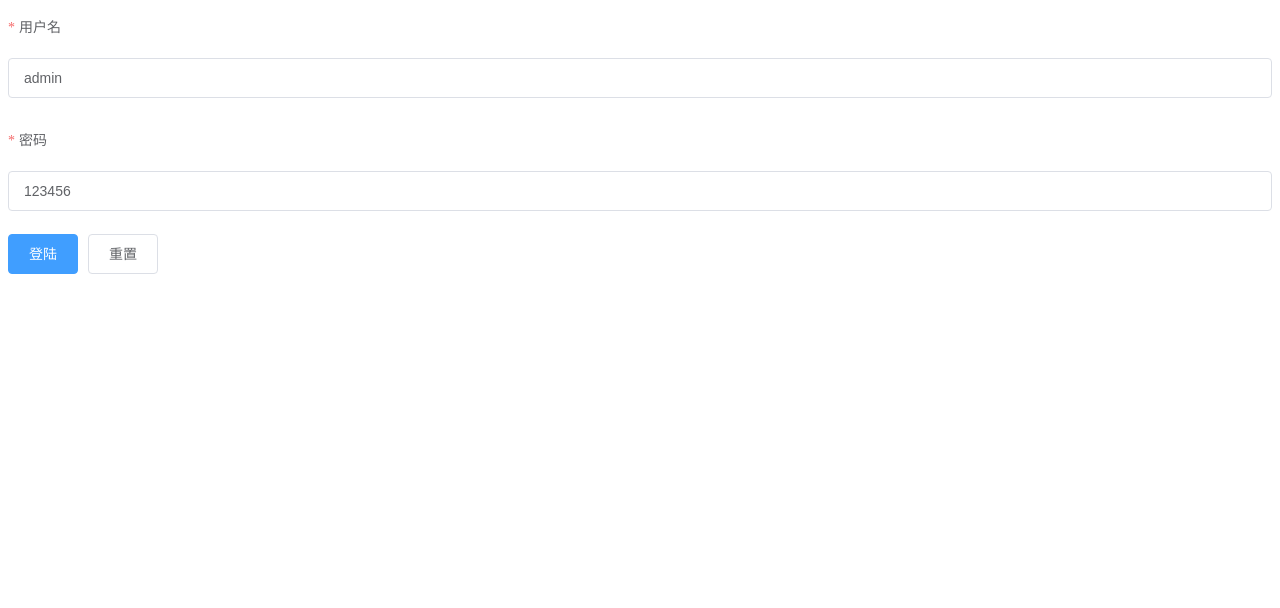
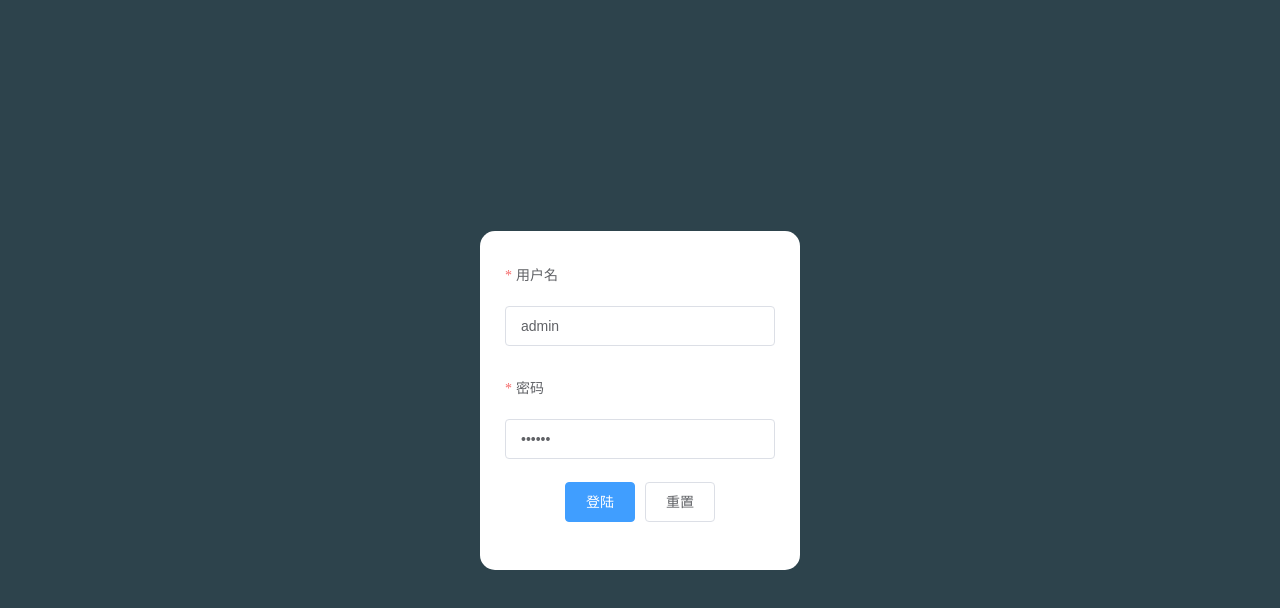
Before and after one commit to RedamancyLi/Shopping, a Vue app: page /#/login in a window 1280 px wide. Shown: the top 608 px of the page. Built offline with nearby package versions, Linux system fonts and the light colour scheme.

Commit message:
后台页面布局完成

```diff
--- a/src/App.vue
+++ b/src/App.vue
@@ -12,4 +12,8 @@ export default {
 </script>
 
 <style>
+#app
+{
+  height: 100%;
+}
 </style>
--- /dev/null
+++ b/src/assets/css/index.css
@@ -0,0 +1,7 @@
+html,body
+{
+  height: 100%;
+  margin: 0;
+  padding: 0;
+  /* background-color: #2D434C; */
+}
--- a/src/assets/router/index.js
+++ b/src/assets/router/index.js
@@ -17,7 +17,7 @@ const router = new VueRouter({
     { path: '/home', component: Home }
   ]
 })
-
+// router.push('/login')
 //添加导航守卫来实现登陆的访问限制
 router.beforeEach((to, from, next) => {
   // ...
--- a/src/components/Home/Home.vue
+++ b/src/components/Home/Home.vue
@@ -1,9 +1,58 @@
 <template>
-<div>这是后台管理首页</div>
+<el-container class="home">
+  <el-header class="header">
+<el-row :gutter="20">
+  <el-col :span="4"><div class="grid-content bg-purple"></div>
+  <img src="@/assets/images/login.png" alt=""></el-col>
+  <el-col :span="16"><div class="grid-content bg-purple"></div>
+    <h1>电商后台管理系统</h1></el-col>
+  <el-col :span="4"><div class="grid-content bg-purple">
+     <span>欢迎上海前端22期星曜会员
+    <a href="javascript:">退出</a>
+  </span></div></el-col>
+</el-row>
+  </el-header>
+  <el-container class="bottom">
+    <el-aside width="200px" class="left">Aside</el-aside>
+    <el-main class="right">Main</el-main>
+  </el-container>
+</el-container>
 </template>
 
 <script>
 export default {};
 </script>
 <style>
+.home {
+  height: 100%;
+}
+.header {
+  background-color: #b3c1cd;
+}
+.header img {
+  width: 180px;
+  padding-top: 5px;
+}
+.header h1 {
+  text-align: center;
+  margin: 0;
+  padding: 0;
+  line-height: 60px;
+  color: #fff;
+}
+.header span {
+  text-align: right;
+  line-height: 60px;
+  font-weight: bold;
+}
+.header span a {
+  text-decoration: none;
+  color: #daa520;
+}
+.left {
+  background-color: #545c64;
+}
+.right {
+  background-color: #eaeef1;
+}
 </style>
--- a/src/components/Login/Login.vue
+++ b/src/components/Login/Login.vue
@@ -1,16 +1,21 @@
 <template>
-<el-form :model="loginForm" :rules="rules" ref="ruleForm" label-width="100px" class="demo-ruleForm" label-position="top">
+
+<el-row type="flex" justify="center" class="login" align="middle">
+  <el-col  :xs="14" :sm="12" :md="10" :lg="6" :xl="6">
+    <el-form :model="loginForm" :rules="rules" ref="ruleForm" label-width="100px" class="login-form" label-position="top">
   <el-form-item label="用户名" prop="username">
     <el-input v-model="loginForm.username"></el-input>
   </el-form-item>
   <el-form-item label="密码" prop="password">
-    <el-input v-model="loginForm.password"></el-input>
+    <el-input v-model="loginForm.password" type="password"></el-input>
   </el-form-item>
-  <el-form-item>
+  <el-form-item class="btn">
     <el-button type="primary" @click="submitForm('ruleForm')">登陆</el-button>
     <el-button @click="resetForm('ruleForm')">重置</el-button>
   </el-form-item>
-</el-form>
+</el-form></el-col>
+</el-row>
+
 </template>
 
 
@@ -39,6 +44,7 @@ export default {
   methods: {
     //登陆
     submitForm(formName) {
+      console.log(this.$route , this.$router)
       this.$refs[formName].validate(valid => {
         //valid 表示表单是否校验成功
         if (!valid) {
@@ -51,7 +57,7 @@ export default {
           .then(res => {
             if (res.data.meta.status === 200) {
               //将登陆标识token存储到localStorage中
-              localStorage.setItem('token',res.data.data.token)
+              localStorage.setItem("token", res.data.data.token);
               //登陆成功  跳转到首页
               this.$router.push("/home");
               this.$message({
@@ -78,4 +84,18 @@ export default {
 </script>
 
 <style>
+.login{
+  height: 100%;
+  background-color: #2D434C;
+}
+.login-form
+{
+  background-color: #fff;
+  padding: 25px;
+  border-radius: 15px;
+}
+.btn
+{
+  text-align: center;
+}
 </style>
--- a/src/main.js
+++ b/src/main.js
@@ -9,6 +9,9 @@ import router from './assets/router'
 import ElementUI from 'element-ui'
 //导入ElementUI 样式文件
 import 'element-ui/lib/theme-chalk/index.css'
+
+//导入自定义样式
+import '@/assets/css/index.css'
 
 //作为插件引入
 Vue.use(ElementUI)
```
Also changed, not shown: src/assets/images/login.png (added).
